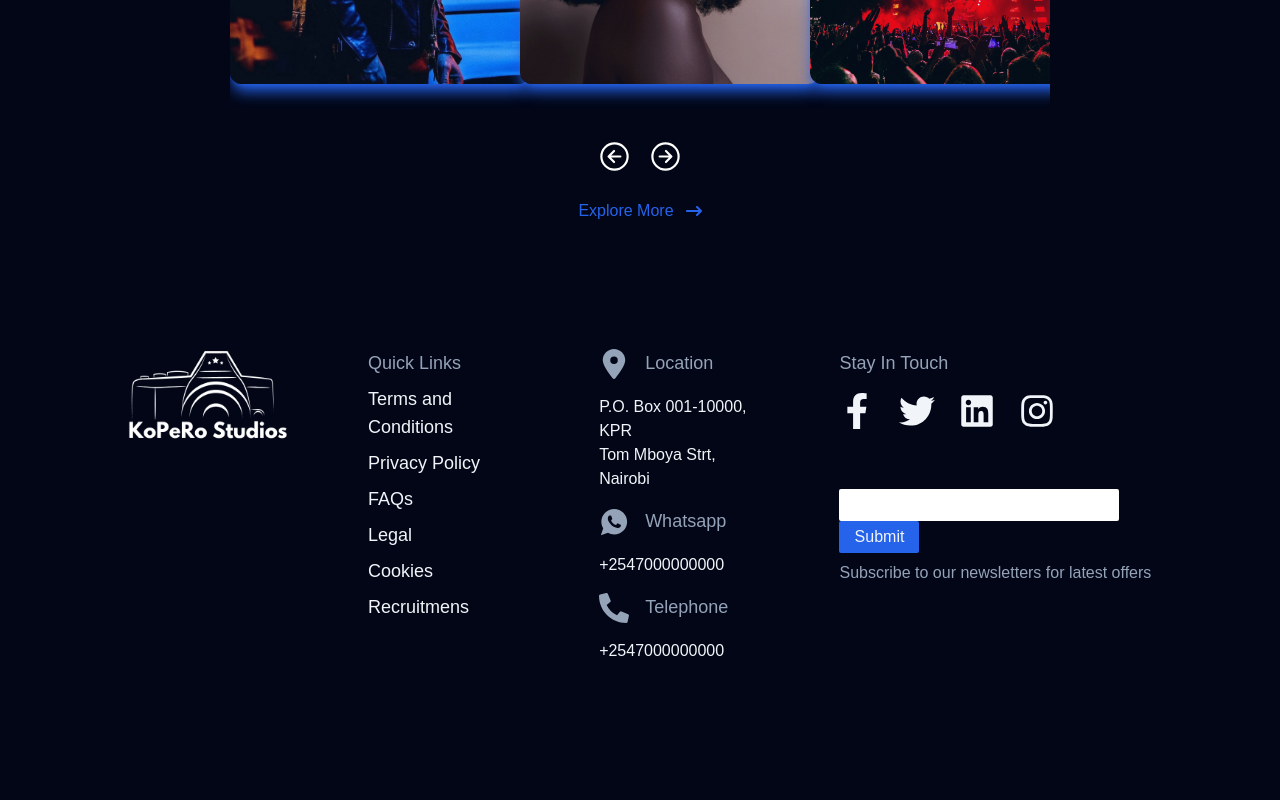
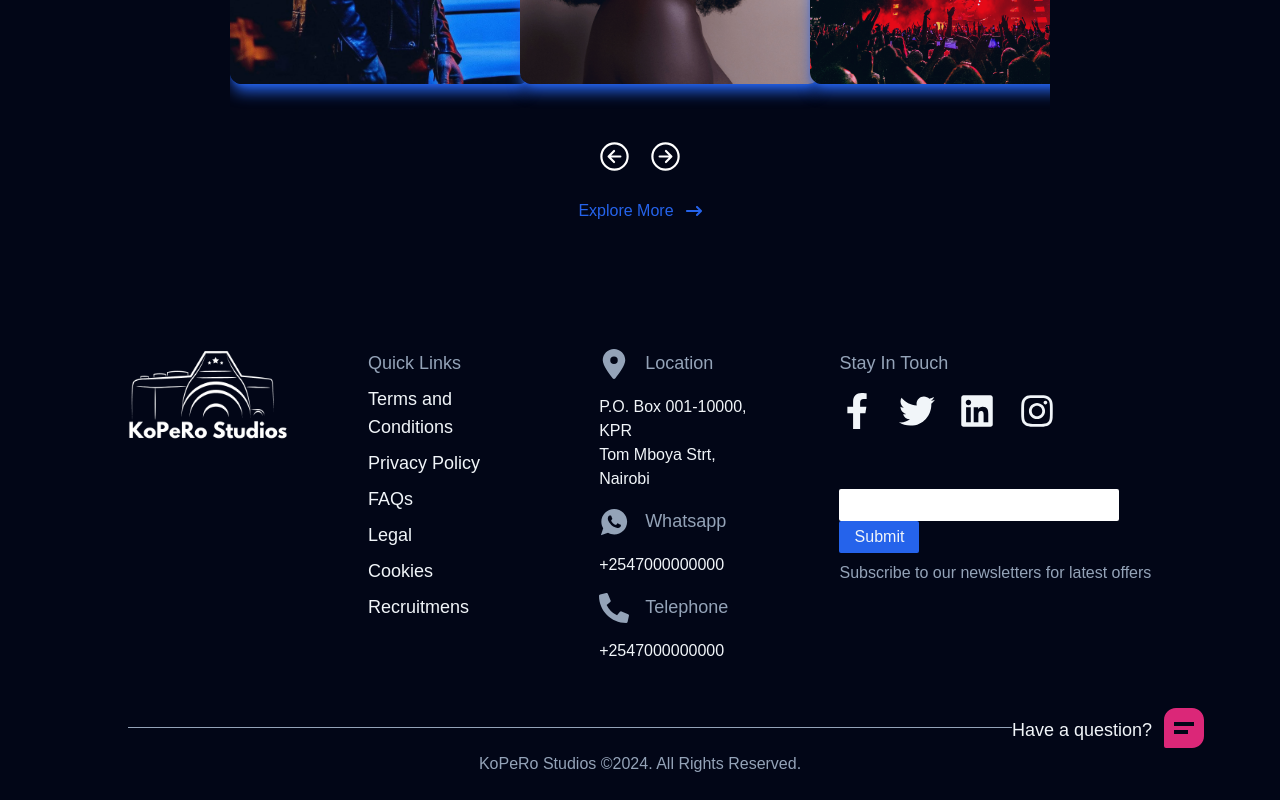
Before and after one commit to omollpeter/KoPeRo-Studios-Frontend, a React (Vite) app: page / in a window 1280 px wide. Shown: the part 1058-1858 px from the top of the page. Before the commit the page ends 1785 px from the top, so only its background shows below. Built offline with nearby package versions, Linux system fonts and the light colour scheme.

Commit message:
Refactor Footer component and add office information, contact details, and a question section

```diff
--- a/src/components/Footer.jsx
+++ b/src/components/Footer.jsx
@@ -7,11 +7,12 @@ import {
 } from 'react-icons/fa6';
 import { IoLogoWhatsapp } from 'react-icons/io';
 import { FaPhoneAlt, FaFacebookF } from 'react-icons/fa';
+import { BiSolidMessageSquareDetail } from 'react-icons/bi';
 
 const Footer = () => {
   return (
     <div>
-      <div className='flex flex-col md:flex-row md:justify-between items-center md:items-start gap-10 md:gap-20 my-6 py-10'>
+      <div className='flex flex-col lg:flex-row md:justify-between items-center md:items-start gap-10 md:gap-20 my-6 py-10'>
         <img
           src={logo}
           alt='logo'
@@ -95,8 +96,19 @@ const Footer = () => {
           </div>
         </div>
       </div>
-      <div></div>
-      <div></div>
+      <div className='border-t border-slate-400 py-6 relative'>
+        <div className='flex items-start justify-centergap-2 text-pink-500 cursor-pointer ml-4 absolute -top-3 right-0 bg-dark'>
+          <p className='text:md md:text-lg hover:text-blue  hover:underline'>
+            Have a question?
+          </p>
+        </div>
+        <BiSolidMessageSquareDetail className='text-pink text-5xl -top-[60px] lg:-top-6 absolute -right-3 lg:-right-14 transtion:transform duration-300 hover:text-blue hover:-translate-y-1 ' />
+        <div className='container mx-auto flex justify-center items-center'>
+          <p className='text-slate-400 text-sm md:text-base'>
+            KoPeRo Studios ©2024. All Rights Reserved.
+          </p>
+        </div>
+      </div>
     </div>
   );
 };
```
